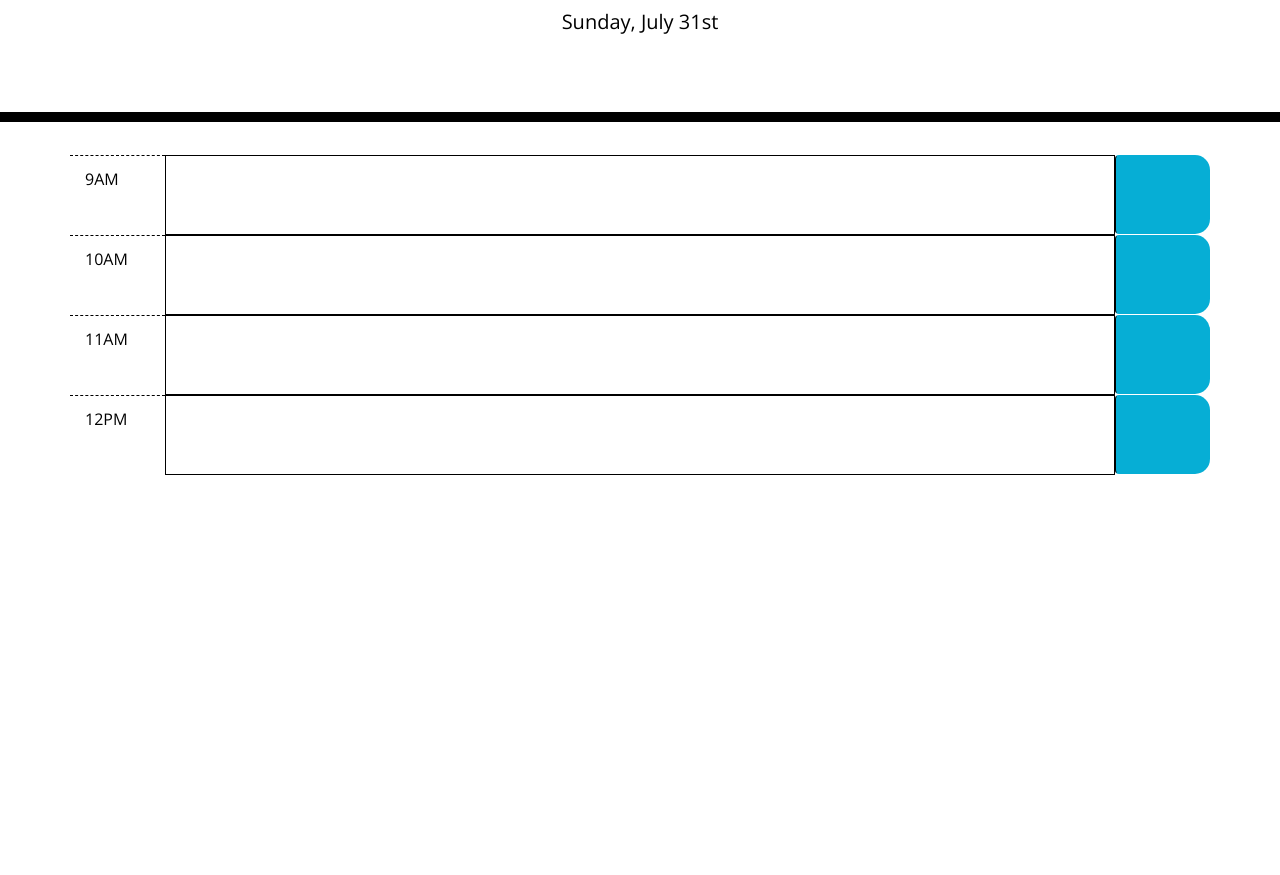
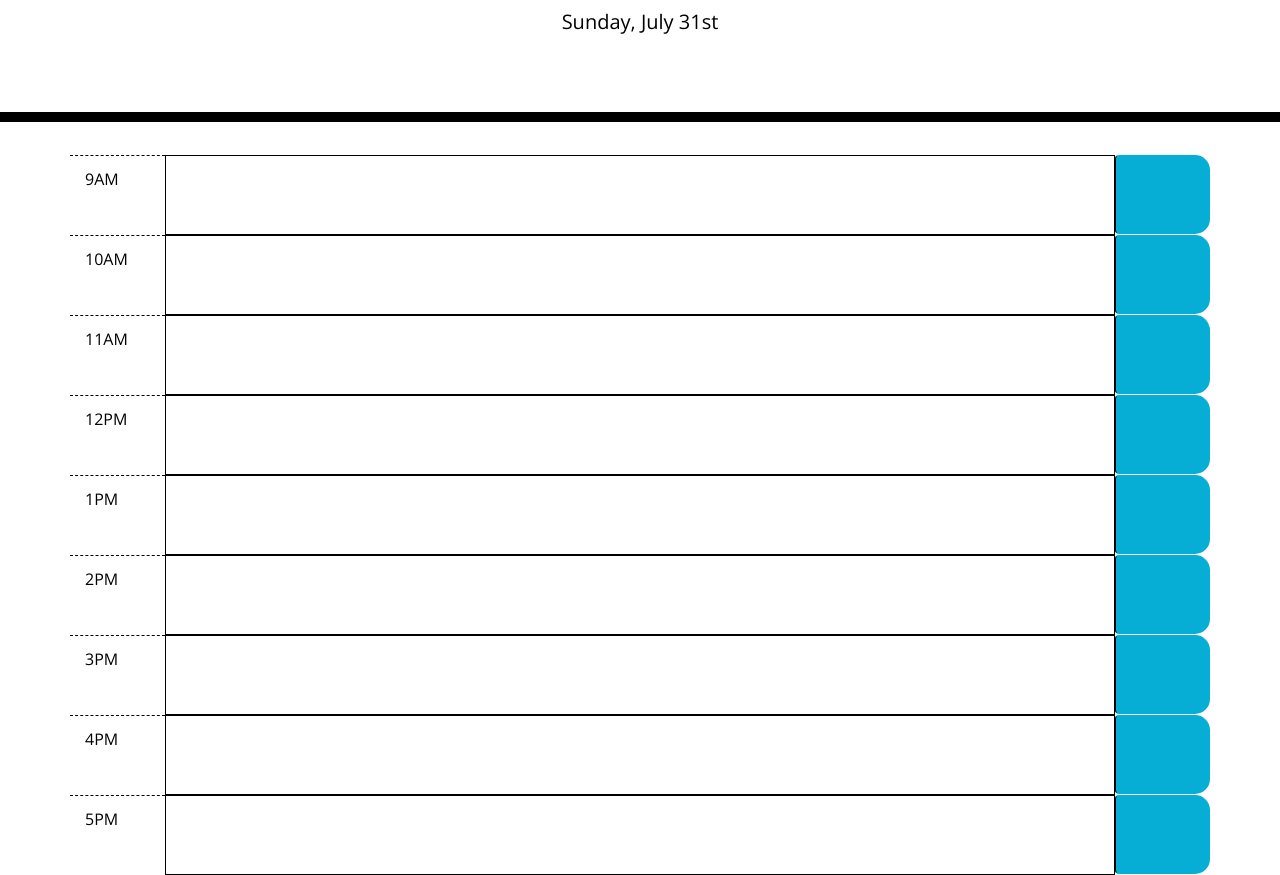
Before and after one commit to fghoneycutt/work-day-scheduler, a plain HTML site: page index.html in a window 1280 px wide. Shown: the part 182-1057 px from the top of the page. Before the commit the page ends 800 px from the top, so only its background shows below. Drawn offline with nearby package versions, Linux system fonts and the light colour scheme.

Commit message:
able to save and load tasks for particular hours

```diff
--- a/assets/js/script.js
+++ b/assets/js/script.js
@@ -4,11 +4,11 @@ var saveBtn1 = document.getElementById("saveBtn1");
 var saveBtn2 = document.getElementById("saveBtn2");
 var saveBtn3 = document.getElementById("saveBtn3");
 var saveBtn4 = document.getElementById("saveBtn4");
-// var saveBtn5 = document.getElementById("saveBtn5");
-// var saveBtn6 = document.getElementById("saveBtn6");
-// var saveBtn7 = document.getElementById("saveBtn7");
-// var saveBtn8 = document.getElementById("saveBtn8");
-// var saveBtn9 = document.getElementById("saveBtn9");
+var saveBtn5 = document.getElementById("saveBtn5");
+var saveBtn6 = document.getElementById("saveBtn6");
+var saveBtn7 = document.getElementById("saveBtn7");
+var saveBtn8 = document.getElementById("saveBtn8");
+var saveBtn9 = document.getElementById("saveBtn9");
 
 $(".row").on("click", "p", function(){
     var text = $(this).text().trim();
@@ -29,17 +29,27 @@ function saveTask(){
     hour = hour.replace("saveBtn", "")
     hour = "input" + hour
     hourInput = document.getElementById(hour);
-    console.log(hour);
+    localStorage.setItem(hourInput.id, hourInput.textContent)
+
+}
+
+function loadTasks(){
+    for (var i = 1; i < 10; i++){
+        var item = "input" + i;
+        tasks = localStorage.getItem(item);
+        pEl = document.getElementById("input" + i);
+        pEl.textContent = tasks;
+    }
 }
 
 saveBtn1.addEventListener("click", saveTask);
 saveBtn2.addEventListener("click", saveTask);
 saveBtn3.addEventListener("click", saveTask);
 saveBtn4.addEventListener("click", saveTask);
-// saveBtn5.addEventListener("click", saveTask);
-// saveBtn6.addEventListener("click", saveTask);
-// saveBtn7.addEventListener("click", saveTask);
-// saveBtn8.addEventListener("click", saveTask);
-// saveBtn9.addEventListener("click", saveTask);
+saveBtn5.addEventListener("click", saveTask);
+saveBtn6.addEventListener("click", saveTask);
+saveBtn7.addEventListener("click", saveTask);
+saveBtn8.addEventListener("click", saveTask);
+saveBtn9.addEventListener("click", saveTask);
 
-// loadTasks();
+loadTasks();
--- a/index.html
+++ b/index.html
@@ -36,6 +36,26 @@
           <div class="col-1 hour">12PM</div>
           <p id="input4" class="col-10"></p>
           <button id="saveBtn4" class="col-1 btn saveBtn"></button>
+          <!-- 1PM stars here -->
+          <div class="col-1 hour">1PM</div>
+          <p id="input5" class="col-10"></p>
+          <button id="saveBtn5" class="col-1 btn saveBtn"></button>
+          <!-- 2PM stars here -->
+          <div class="col-1 hour">2PM</div>
+          <p id="input6" class="col-10"></p>
+          <button id="saveBtn6" class="col-1 btn saveBtn"></button>
+          <!-- 3PM stars here -->
+          <div class="col-1 hour">3PM</div>
+          <p id="input7" class="col-10"></p>
+          <button id="saveBtn7" class="col-1 btn saveBtn"></button>
+          <!-- 4PM stars here -->
+          <div class="col-1 hour">4PM</div>
+          <p id="input8" class="col-10"></p>
+          <button id="saveBtn8" class="col-1 btn saveBtn"></button>
+          <!-- 5PM stars here -->
+          <div class="col-1 hour">5PM</div>
+          <p id="input9" class="col-10"></p>
+          <button id="saveBtn9" class="col-1 btn saveBtn"></button>
       </div>
 
       </div>
```
